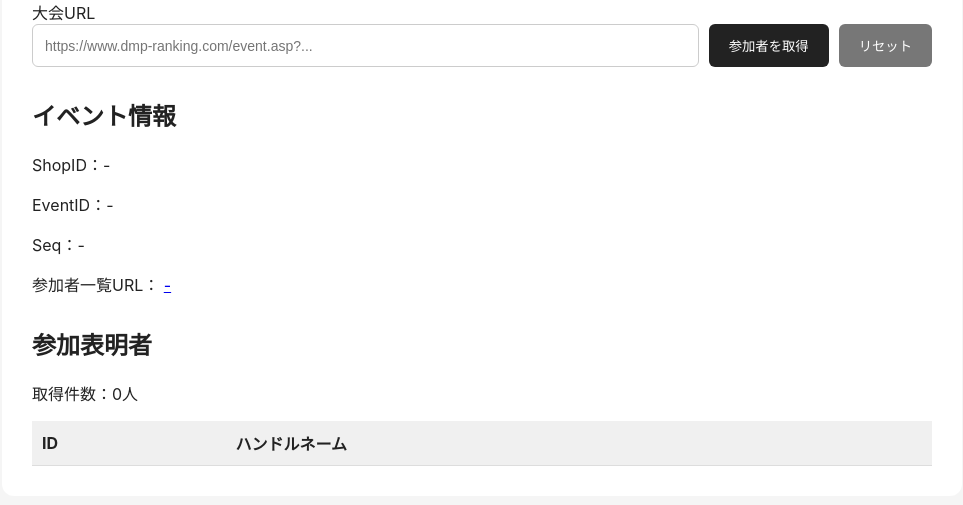
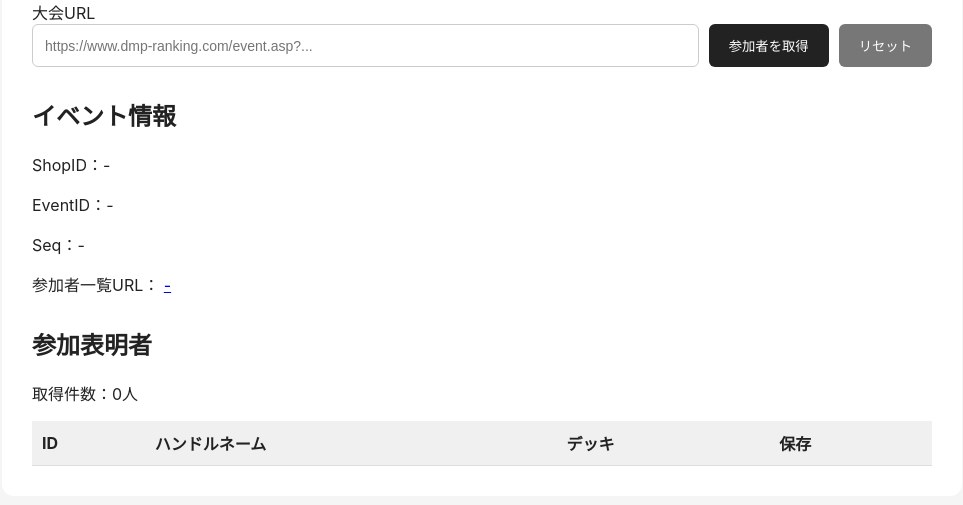
Before and after one commit to runakasu2/dmp-participant-tool, a website: page index.html in a window 1280 px wide. Shown: the part 147-652 px from the top of the page, without its empty margins (158-1121 px from the left). Drawn offline with Linux system fonts and the light colour scheme.

Commit message:
参加者一覧にデッキ入力欄を追加

```diff
--- a/index.html
+++ b/index.html
@@ -30,7 +30,6 @@
       </button>
     </div>
 
-
     <section id="event-info">
       <h2>イベント情報</h2>
 
@@ -54,6 +53,8 @@
           <tr>
             <th>ID</th>
             <th>ハンドルネーム</th>
+            <th>デッキ</th>
+            <th>保存</th>
           </tr>
         </thead>
 
```
Lines whose indentation alone changed are shown as unchanged.
